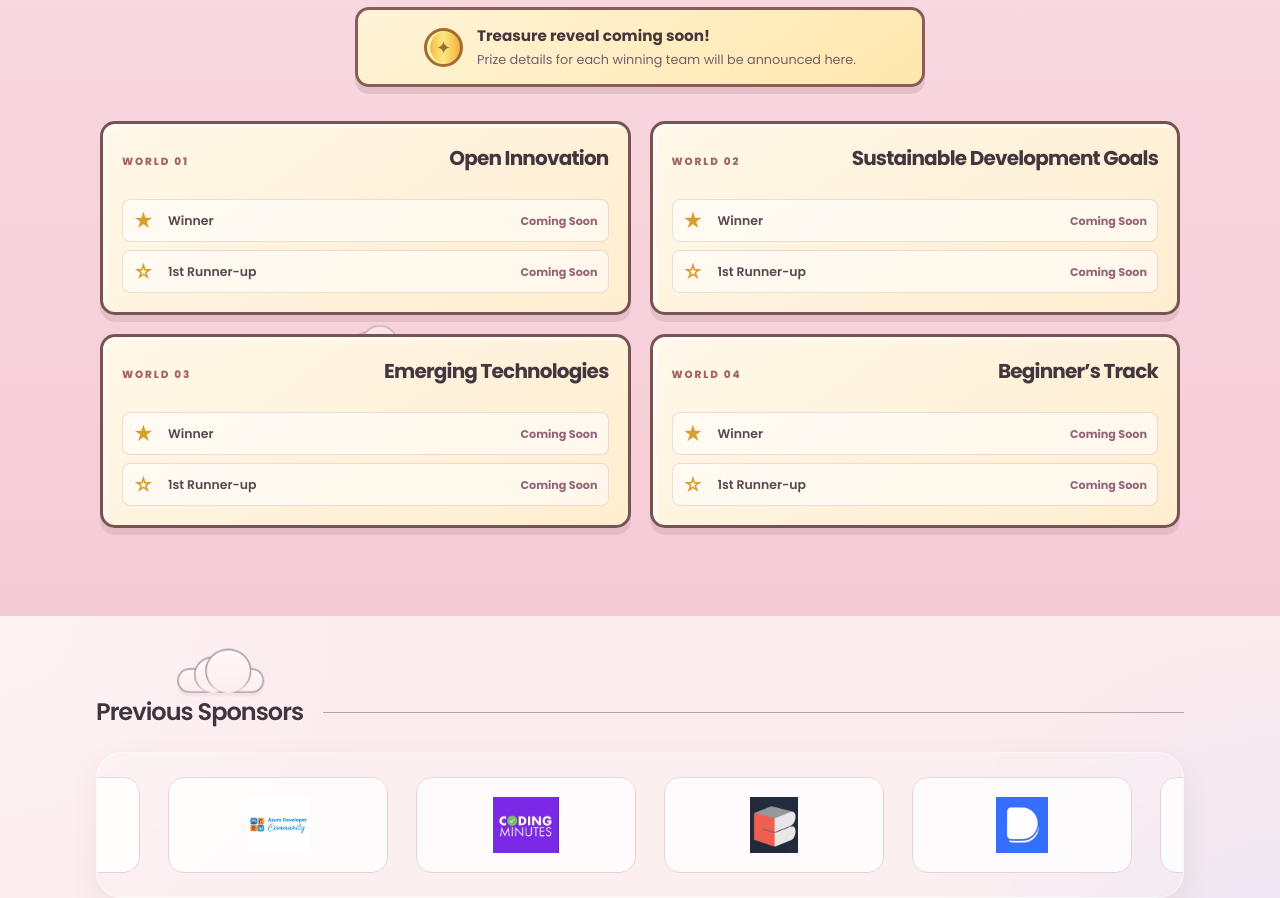
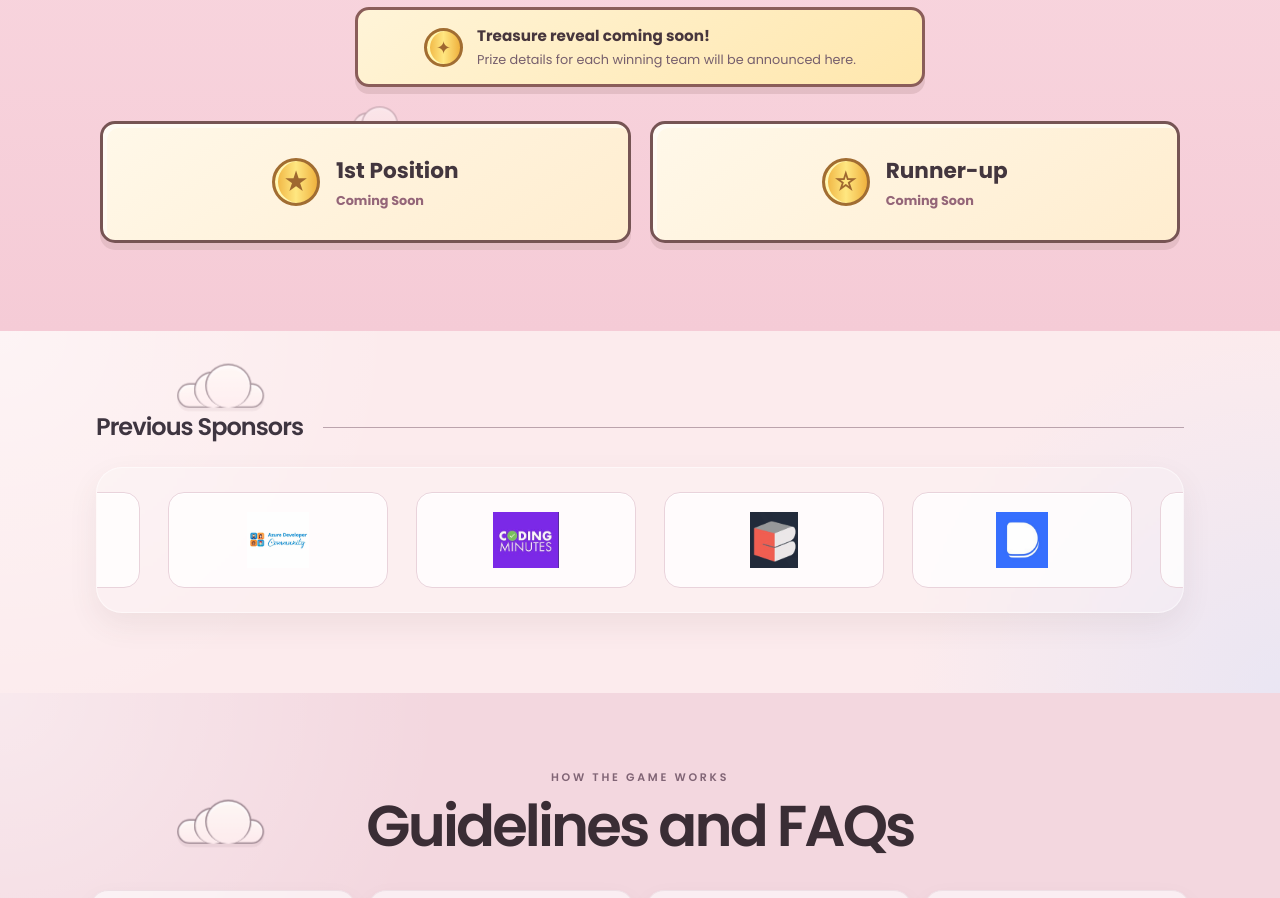
Before and after one commit to LeanInIGDTUW/LIHv8, a React (Vite) app: page / in a window 1280 px wide. Shown: the part 4840-5738 px from the top of the page. Built offline with nearby package versions, Linux system fonts and the light colour scheme.

Commit message:
prize pool modified

```diff
--- a/src/components/sections/PrizePoolSection.css
+++ b/src/components/sections/PrizePoolSection.css
@@ -182,6 +182,43 @@
   box-shadow: 0 7px 0 rgba(104, 73, 72, .12), inset 4px 4px 0 rgba(255, 255, 255, .55);
 }
 
+.prize-position-card {
+  display: flex;
+  min-height: 122px;
+  align-items: center;
+  justify-content: center;
+  gap: 16px;
+}
+
+.prize-position-icon {
+  display: grid;
+  width: 48px;
+  height: 48px;
+  flex: 0 0 auto;
+  place-items: center;
+  border: 3px solid #a16d32;
+  border-radius: 50%;
+  background: linear-gradient(90deg, #efb13e, #ffe781 50%, #efb13e);
+  color: #9f6830;
+  font-size: 25px;
+  line-height: 1;
+  box-shadow: inset 3px 0 #fff7b5;
+}
+
+.prize-position-card h3 {
+  margin: 0;
+  color: #43363e;
+  font-size: clamp(1.1rem, 2vw, 1.35rem);
+  font-weight: 700;
+}
+
+.prize-position-card p {
+  margin: 3px 0 0;
+  color: #946578;
+  font-size: .8rem;
+  font-weight: 700;
+}
+
 .prize-track-heading {
   display: flex;
   align-items: baseline;
--- a/src/components/sections/PrizePoolSection.jsx
+++ b/src/components/sections/PrizePoolSection.jsx
@@ -2,11 +2,18 @@ import { motion, useReducedMotion } from "framer-motion";
 import Coin from "../objects/Coin.jsx";
 import "./PrizePoolSection.css";
 
+/* Track-specific prize cards are saved here for the full prize reveal.
 const prizeTracks = [
   { number: "01", name: "Open Innovation", theme: "innovation" },
   { number: "02", name: "Sustainable Development Goals", theme: "sustainability" },
   { number: "03", name: "Emerging Technologies", theme: "technology" },
   { number: "04", name: "Beginner’s Track", theme: "beginner" },
+];
+*/
+
+const prizePositions = [
+  { name: "1st Position", icon: "★" },
+  { name: "Runner-up", icon: "☆" },
 ];
 
 function PrizePoolSection() {
@@ -57,6 +64,26 @@ function PrizePoolSection() {
           </div>
         </div>
 
+        <div className="prize-pool-grid" aria-label="Prize positions">
+          {prizePositions.map((position, index) => (
+            <motion.article
+              key={position.name}
+              className="prize-track-card prize-position-card"
+              initial={reducedMotion ? false : { opacity: 0, y: 18 }}
+              whileInView={{ opacity: 1, y: 0 }}
+              viewport={{ once: true, amount: 0.25 }}
+              transition={{ duration: 0.45, delay: reducedMotion ? 0 : index * 0.08 }}
+            >
+              <span className="prize-position-icon" aria-hidden="true">{position.icon}</span>
+              <div>
+                <h3>{position.name}</h3>
+                <p>Coming Soon</p>
+              </div>
+            </motion.article>
+          ))}
+        </div>
+
+        {/* Track-specific prize cards are preserved for when individual prizes are announced.
         <div className="prize-pool-grid" aria-label="Prizes by track">
           {prizeTracks.map((track, index) => (
             <motion.article
@@ -86,6 +113,7 @@ function PrizePoolSection() {
             </motion.article>
           ))}
         </div>
+        */}
       </div>
     </section>
   );
```
